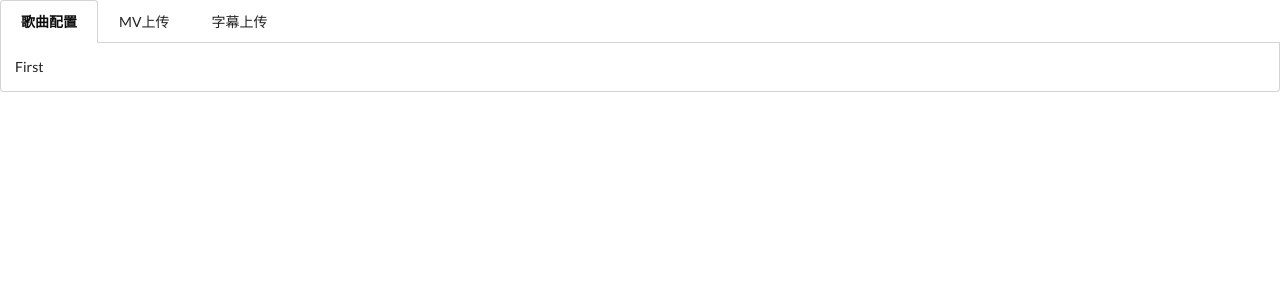
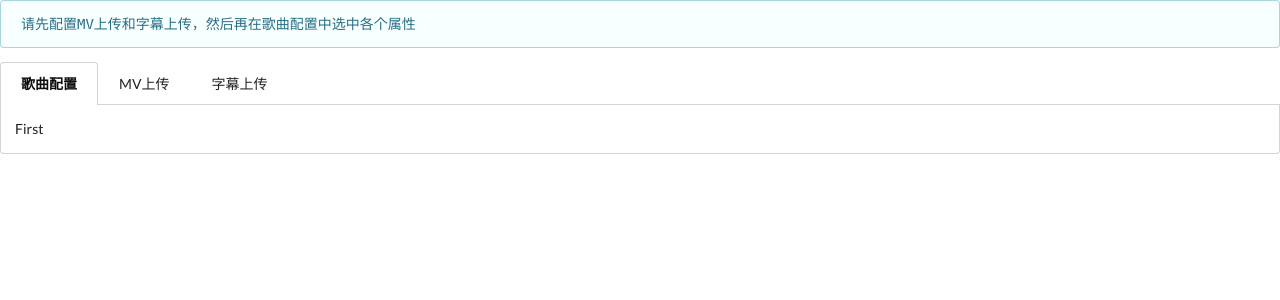
Before and after one commit to theburn/subtitle_play, a Django app: page /config/ in a window 1280 px wide. Shown: the top 300 px of the page. Run offline with Django 3.2, Linux system fonts and the light colour scheme.

Commit message:
update config html

```diff
--- a/subtitle_play/templates/config.html
+++ b/subtitle_play/templates/config.html
@@ -39,6 +39,9 @@
 
 </head>
 <body>
+    <div class="ui ignored info message">
+        请先配置<code>MV上传</code>和<code>字幕上传</code>，然后再在歌曲配置中选中各个属性
+    </div>
     <div class="ui top attached tabular menu">
         <a class="item active" data-tab="first">歌曲配置</a>
         <a class="item" data-tab="second">MV上传</a>
```
